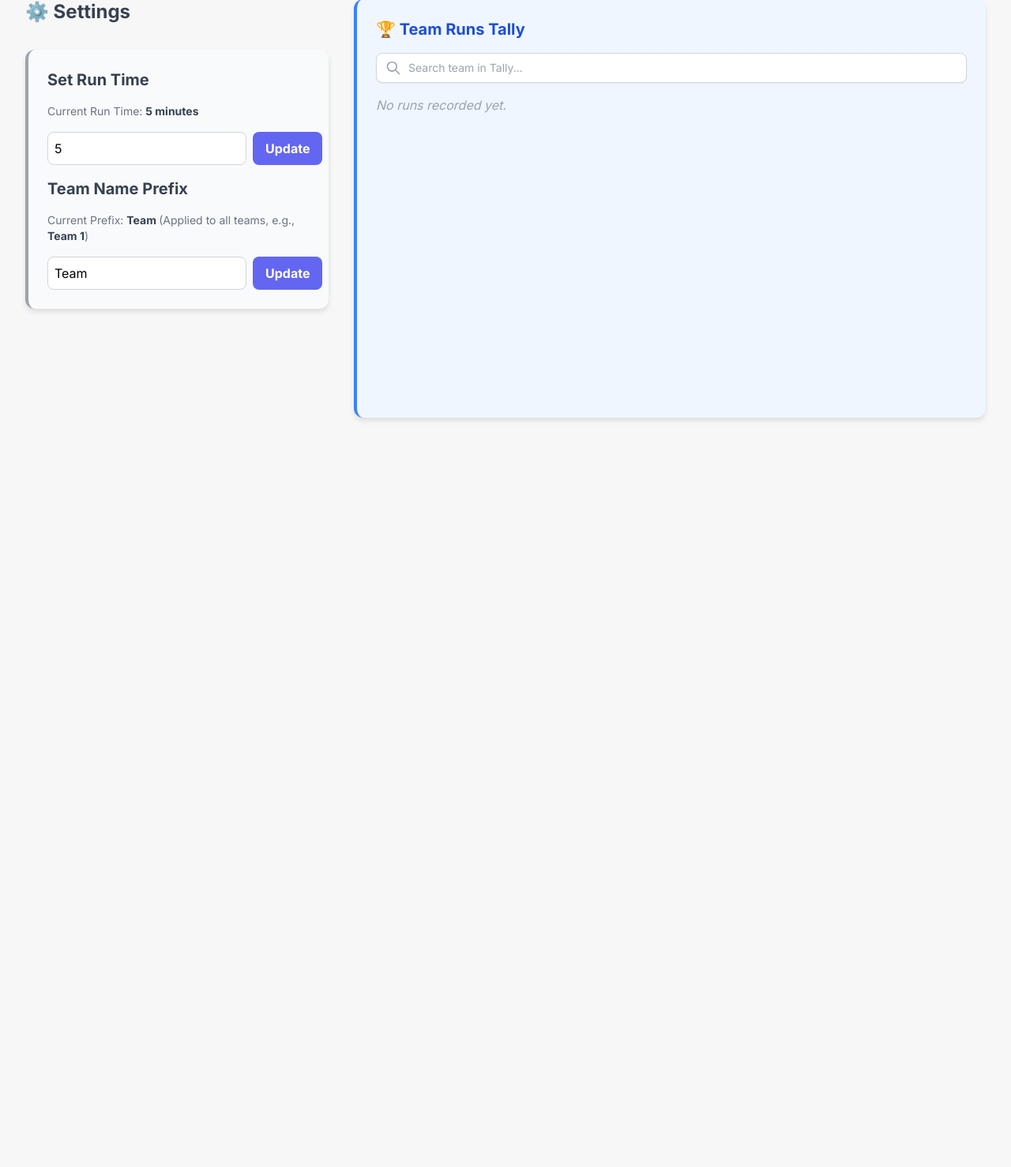
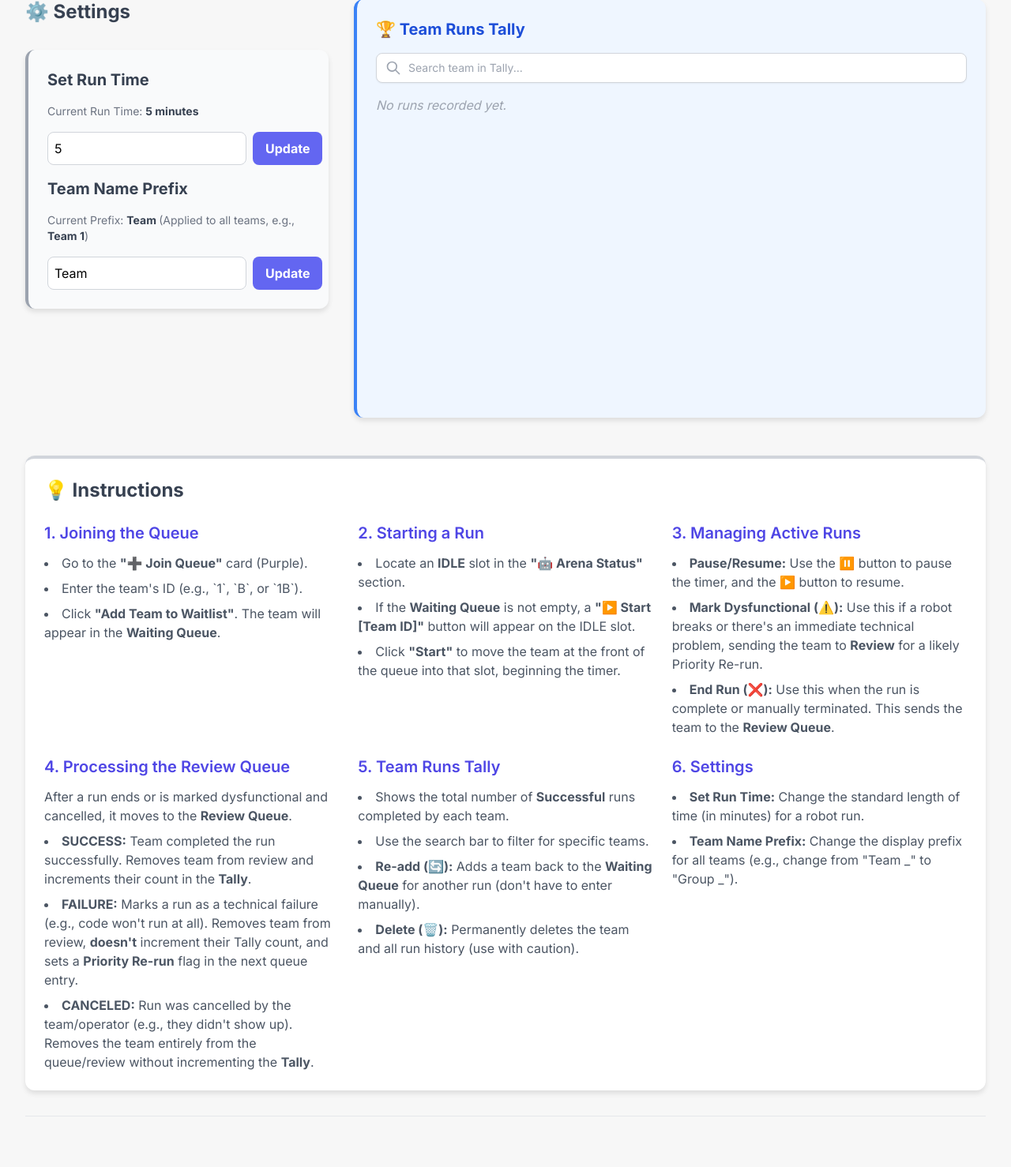
Before and after one commit to oakleighw/UoSRobotics2026Queue, a Flask app: page / in a window 1280 px wide. Shown: the part 692-2170 px from the top of the page at 79% size. Before the commit the page ends 1225 px from the top, so only its background shows below. Run offline with Flask 3, Linux system fonts and the light colour scheme; some libraries are stand-ins or nearby versions.

Commit message:
Added instructions on page

```diff
--- a/templates/index.html
+++ b/templates/index.html
@@ -310,6 +310,70 @@
         {% endif %}
     </div>
 </div>
+</div>
+<section id="instructions" class="mt-12 p-6 bg-white card border-t-4 border-gray-300">
+            <h2 class="text-2xl font-bold mb-6 text-gray-700">💡 Instructions</h2>
+            <div class="grid grid-cols-1 md:grid-cols-2 lg:grid-cols-3 gap-6">
+
+                <div>
+                    <h3 class="text-xl font-semibold mb-3 text-indigo-600">1. Joining the Queue</h3>
+                    <ul class="list-disc list-inside text-gray-600 space-y-2">
+                        <li>Go to the <b>"➕ Join Queue"</b> card (Purple).</li>
+                        <li>Enter the team's ID (e.g., `1`, `B`, or `1B`).</li>
+                        <li>Click <b>"Add Team to Waitlist"</b>. The team will appear in the <b>Waiting Queue</b>.</li>
+                    </ul>
+                </div>
+
+                <div>
+                    <h3 class="text-xl font-semibold mb-3 text-indigo-600">2. Starting a Run</h3>
+                    <ul class="list-disc list-inside text-gray-600 space-y-2">
+                        <li>Locate an <b>IDLE</b> slot in the <b>"🤖 Arena Status"</b> section.</li>
+                        <li>If the <b>Waiting Queue</b> is not empty, a <b>"▶️ Start [Team ID]"</b> button will appear on the IDLE slot.</li>
+                        <li>Click <b>"Start"</b> to move the team at the front of the queue into that slot, beginning the timer.</li>
+                    </ul>
+                </div>
+
+                <div>
+                    <h3 class="text-xl font-semibold mb-3 text-indigo-600">3. Managing Active Runs</h3>
+                    <ul class="list-disc list-inside text-gray-600 space-y-2">
+                        <li><b>Pause/Resume:</b> Use the <b>⏸️</b> button to pause the timer, and the <b>▶️</b> button to resume.</li>
+                        <li><b>Mark Dysfunctional (⚠️):</b> Use this if a robot breaks or there's an immediate technical problem, sending the team to <b>Review</b> for a likely Priority Re-run.</li>
+                        <li><b>End Run (❌):</b> Use this when the run is complete or manually terminated. This sends the team to the <b>Review Queue</b>.</li>
+                    </ul>
+                </div>
+
+                <div>
+                    <h3 class="text-xl font-semibold mb-3 text-indigo-600">4. Processing the Review Queue</h3>
+                    <p class="text-gray-600 mb-2">After a run ends or is marked dysfunctional and cancelled, it moves to the <b>Review Queue</b>.</p>
+                    <ul class="list-disc list-inside text-gray-600 space-y-2">
+                        <li><b>SUCCESS:</b> Team completed the run successfully. Removes team from review and increments their count in the <b>Tally</b>.</li>
+                        <li><b>FAILURE:</b> Marks a run as a technical failure (e.g., code won't run at all). Removes team from review, <b>doesn't</b> increment their Tally count, and sets a <b>Priority Re-run</b> flag in the next queue entry.</li>
+                        <li><b>CANCELED:</b> Run was cancelled by the team/operator (e.g., they didn't show up). Removes the team entirely from the queue/review without incrementing the <b>Tally</b>.</li>
+                    </ul>
+                </div>
+
+                <div>
+                    <h3 class="text-xl font-semibold mb-3 text-indigo-600">5. Team Runs Tally</h3>
+                    <ul class="list-disc list-inside text-gray-600 space-y-2">
+                        <li>Shows the total number of <b>Successful</b> runs completed by each team.</li>
+                        <li>Use the search bar to filter for specific teams.</li>
+                        <li><b>Re-add (🔄):</b> Adds a team back to the <b>Waiting Queue</b> for another run (don't have to enter manually).</li>
+                        <li><b>Delete (🗑️):</b> Permanently deletes the team and all run history (use with caution).</li>
+                    </ul>
+                </div>
+
+                <div>
+                    <h3 class="text-xl font-semibold mb-3 text-indigo-600">6. Settings</h3>
+                    <ul class="list-disc list-inside text-gray-600 space-y-2">
+                        <li><b>Set Run Time:</b> Change the standard length of time (in minutes) for a robot run.</li>
+                        <li><b>Team Name Prefix:</b> Change the display prefix for all teams (e.g., change from "Team _" to "Group _").</li>
+                    </ul>
+                </div>
+
+            </div>
+        </section>
+
+        <hr class="my-8">
 
         <script>
             // Confirmation function for actions
```
